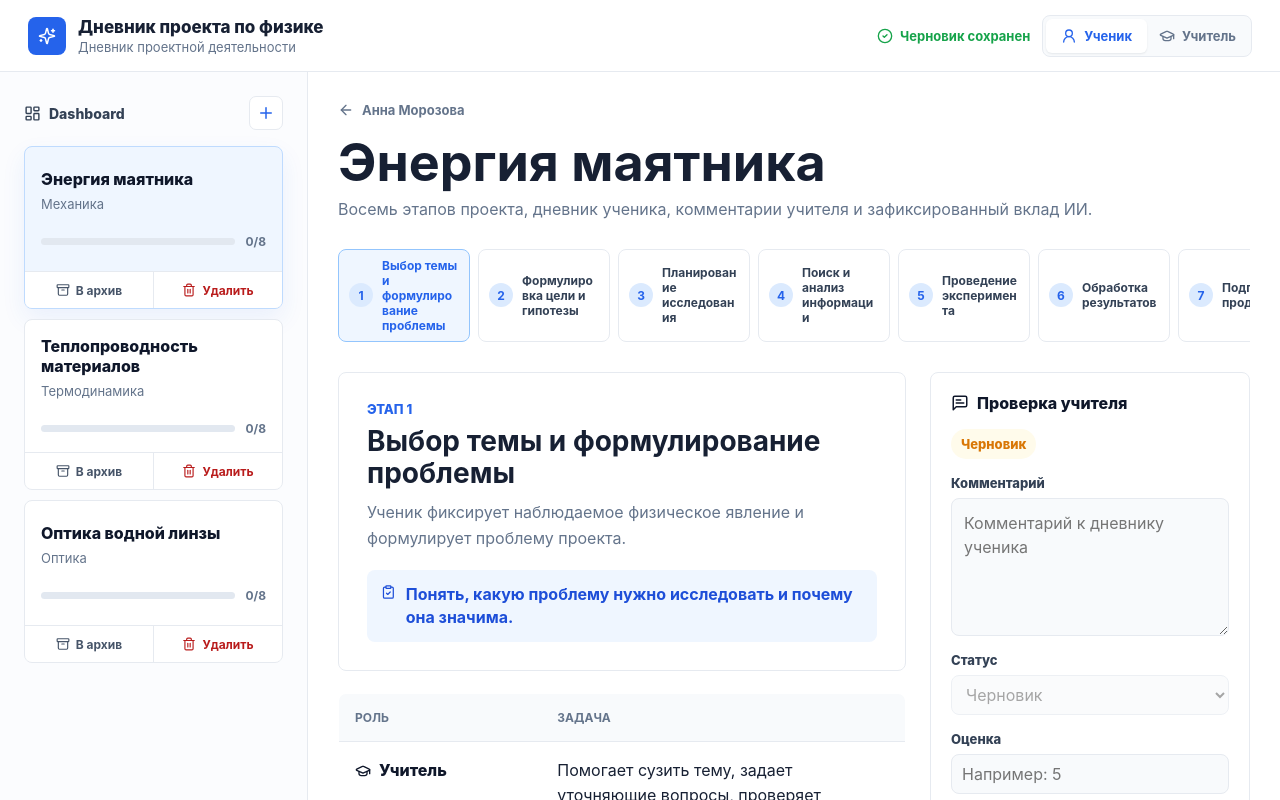
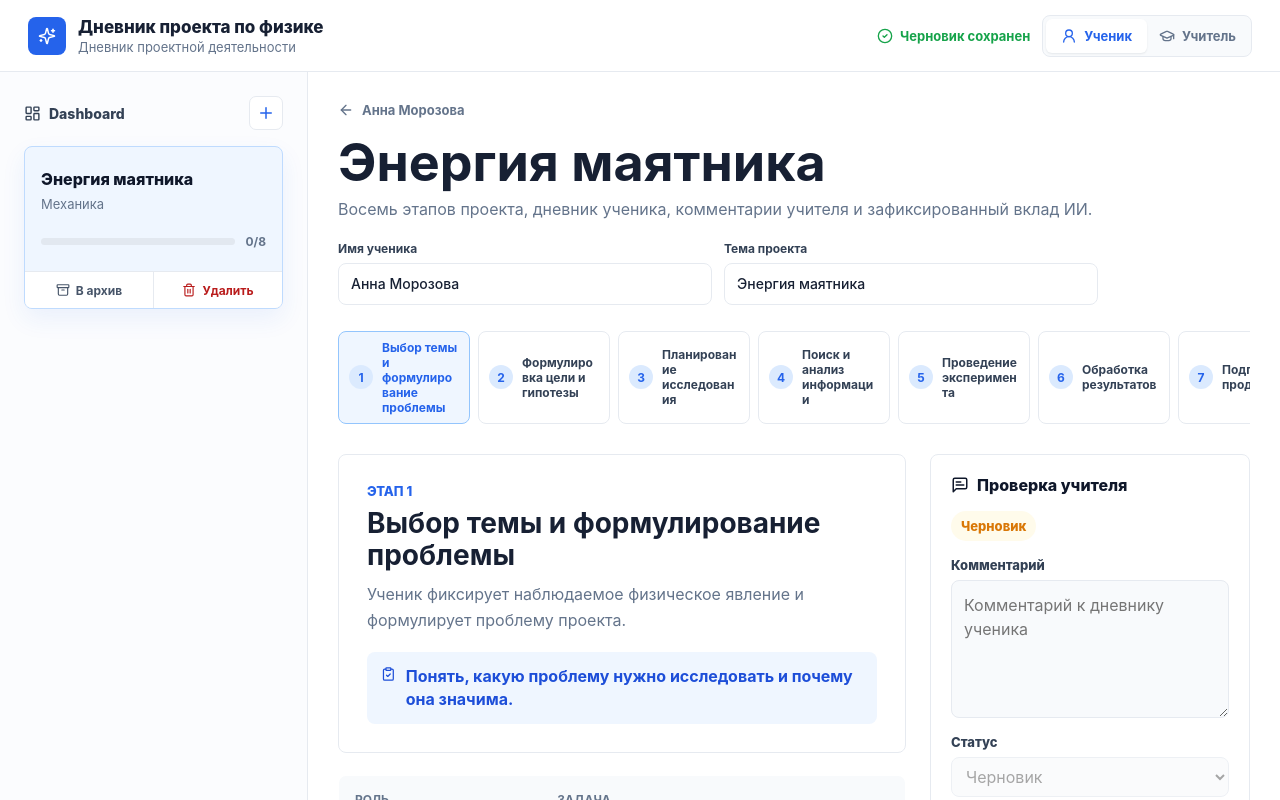
Before and after one commit to stepankung2012-coder/projectofphysics, a React (Vite) app: page / in a window 1280 px wide. Shown: the top 800 px of the page. Built offline with nearby package versions, Linux system fonts and the light colour scheme.

Commit message:
Add student-specific project view

```diff
--- a/src/App.jsx
+++ b/src/App.jsx
@@ -152,6 +152,7 @@ const createStageState = (stageIndex) => ({
 });
 
 const createInitialData = () => ({
+  studentProjectId: defaultProjects[0]?.id,
   projects: defaultProjects.map((project) => ({
     ...project,
     archived: false,
@@ -186,9 +187,19 @@ const normalizeProject = (project, index) => {
 
 const normalizeData = (rawData) => {
   if (!Array.isArray(rawData?.projects)) return createInitialData();
+  const projects = rawData.projects.map(normalizeProject);
+  const savedStudentProjectExists = projects.some(
+    (project) => project.id === rawData.studentProjectId,
+  );
   return {
     ...rawData,
-    projects: rawData.projects.map(normalizeProject),
+    studentProjectId:
+      rawData.studentProjectId === null
+        ? null
+        : savedStudentProjectExists
+          ? rawData.studentProjectId
+          : projects[0]?.id,
+    projects,
   };
 };
 
@@ -205,26 +216,35 @@ function loadData() {
 function App() {
   const [data, setData] = useState(loadData);
   const [role, setRole] = useState("student");
-  const [selectedProjectId, setSelectedProjectId] = useState(data.projects[0]?.id);
+  const [selectedProjectId, setSelectedProjectId] = useState(
+    data.studentProjectId || data.projects[0]?.id,
+  );
   const [selectedStage, setSelectedStage] = useState(0);
   const [previewField, setPreviewField] = useState(fields[0]);
   const [dragging, setDragging] = useState(false);
   const [aiPrompt, setAiPrompt] = useState("");
   const saveTimer = useRef(null);
 
+  const visibleProjects = useMemo(
+    () =>
+      role === "teacher"
+        ? data.projects
+        : data.projects.filter((project) => project.id === data.studentProjectId),
+    [data.projects, data.studentProjectId, role],
+  );
   const selectedProject = useMemo(
-    () => data.projects.find((project) => project.id === selectedProjectId),
-    [data.projects, selectedProjectId],
+    () => visibleProjects.find((project) => project.id === selectedProjectId),
+    [selectedProjectId, visibleProjects],
   );
   const stageState = selectedProject?.stages[selectedStage];
   const stageInfo = stages[selectedStage];
   const activeProjects = useMemo(
-    () => data.projects.filter((project) => !project.archived),
-    [data.projects],
+    () => visibleProjects.filter((project) => !project.archived),
+    [visibleProjects],
   );
   const archivedProjects = useMemo(
-    () => data.projects.filter((project) => project.archived),
-    [data.projects],
+    () => visibleProjects.filter((project) => project.archived),
+    [visibleProjects],
   );
 
   useEffect(() => {
@@ -251,6 +271,28 @@ function App() {
     }));
   };
 
+  const updateProjectDetails = (field, value) => {
+    if (role !== "student") return;
+    setData((current) => ({
+      ...current,
+      projects: current.projects.map((project) =>
+        project.id === current.studentProjectId
+          ? { ...project, [field]: value, updatedAt: "08.08.2026" }
+          : project,
+      ),
+    }));
+  };
+
+  const switchRole = (nextRole) => {
+    setRole(nextRole);
+    if (nextRole === "student") {
+      setSelectedProjectId(data.studentProjectId);
+      setSelectedStage(0);
+    } else if (!selectedProjectId) {
+      setSelectedProjectId(data.projects[0]?.id);
+    }
+  };
+
   const handleFieldChange = (field, value) => {
     updateStage((stage) => ({
       ...stage,
@@ -306,7 +348,11 @@ function App() {
       archived: false,
       stages: stages.map((_, index) => createStageState(index)),
     };
-    setData((current) => ({ ...current, projects: [nextProject, ...current.projects] }));
+    setData((current) => ({
+      ...current,
+      studentProjectId: role === "student" ? id : current.studentProjectId,
+      projects: [nextProject, ...current.projects],
+    }));
     setSelectedProjectId(id);
     setSelectedStage(0);
   };
@@ -320,7 +366,7 @@ function App() {
     }));
 
     if (selectedProjectId === projectId) {
-      const nextProject = data.projects.find(
+      const nextProject = visibleProjects.find(
         (project) => project.id !== projectId && !project.archived,
       );
       setSelectedProjectId(nextProject?.id || projectId);
@@ -348,12 +394,18 @@ function App() {
     const remainingProjects = data.projects.filter((item) => item.id !== project.id);
     setData((current) => ({
       ...current,
+      studentProjectId:
+        current.studentProjectId === project.id ? null : current.studentProjectId,
       projects: current.projects.filter((item) => item.id !== project.id),
     }));
 
     if (selectedProjectId === project.id) {
+      const remainingVisibleProjects =
+        role === "teacher"
+          ? remainingProjects
+          : remainingProjects.filter((item) => item.id === data.studentProjectId);
       const nextProject =
-        remainingProjects.find((item) => !item.archived) || remainingProjects[0];
+        remainingVisibleProjects.find((item) => !item.archived) || remainingVisibleProjects[0];
       setSelectedProjectId(nextProject?.id);
       setSelectedStage(0);
     }
@@ -411,6 +463,18 @@ function App() {
               <ProductHint>Дневник проектной деятельности</ProductHint>
             </div>
           </Brand>
+          <HeaderActions>
+            <Segmented aria-label="Роль пользователя">
+              <RoleButton active={role === "student"} onClick={() => switchRole("student")}>
+                <UserRound size={16} />
+                Ученик
+              </RoleButton>
+              <RoleButton active={role === "teacher"} onClick={() => switchRole("teacher")}>
+                <GraduationCap size={16} />
+                Учитель
+              </RoleButton>
+            </Segmented>
+          </HeaderActions>
         </Header>
         <Main>
           <Sidebar>
@@ -448,11 +512,11 @@ function App() {
             Черновик сохранен
           </Autosave>
           <Segmented aria-label="Роль пользователя">
-            <RoleButton active={role === "student"} onClick={() => setRole("student")}>
+            <RoleButton active={role === "student"} onClick={() => switchRole("student")}>
               <UserRound size={16} />
               Ученик
             </RoleButton>
-            <RoleButton active={role === "teacher"} onClick={() => setRole("teacher")}>
+            <RoleButton active={role === "teacher"} onClick={() => switchRole("teacher")}>
               <GraduationCap size={16} />
               Учитель
             </RoleButton>
@@ -493,6 +557,26 @@ function App() {
             <TitleBlock>
               <h1>{selectedProject.title}</h1>
               <p>Восемь этапов проекта, дневник ученика, комментарии учителя и зафиксированный вклад ИИ.</p>
+              {role === "student" && (
+                <StudentProjectFields>
+                  <StudentProjectField>
+                    <span>Имя ученика</span>
+                    <ProfileInput
+                      value={selectedProject.owner}
+                      placeholder="Введите свое имя"
+                      onChange={(event) => updateProjectDetails("owner", event.target.value)}
+                    />
+                  </StudentProjectField>
+                  <StudentProjectField>
+                    <span>Тема проекта</span>
+                    <ProfileInput
+                      value={selectedProject.title}
+                      placeholder="Введите название темы"
+                      onChange={(event) => updateProjectDetails("title", event.target.value)}
+                    />
+                  </StudentProjectField>
+                </StudentProjectFields>
+              )}
             </TitleBlock>
           </TimelineHeader>
 
@@ -1101,6 +1185,44 @@ const TitleBlock = styled.div`
   }
 `;
 
+const StudentProjectFields = styled.div`
+  display: grid;
+  grid-template-columns: repeat(2, minmax(0, 1fr));
+  gap: 12px;
+  max-width: 760px;
+  margin-top: 10px;
+
+  @media (max-width: 700px) {
+    grid-template-columns: 1fr;
+  }
+`;
+
+const StudentProjectField = styled.label`
+  display: grid;
+  gap: 7px;
+  color: #334155;
+  font-size: 12px;
+  font-weight: 750;
+`;
+
+const ProfileInput = styled.input`
+  width: 100%;
+  min-height: 42px;
+  padding: 0 12px;
+  border: 1px solid var(--line);
+  border-radius: 8px;
+  color: var(--ink);
+  background: #ffffff;
+  font: inherit;
+  font-size: 14px;
+  font-weight: 500;
+
+  &:focus {
+    outline: 2px solid #bfdbfe;
+    border-color: #60a5fa;
+  }
+`;
+
 const Timeline = styled.nav`
   display: grid;
   grid-template-columns: repeat(8, minmax(132px, 1fr));
```
Also changed, not shown: 3 other files (tests, documents, lock files or other folders).
